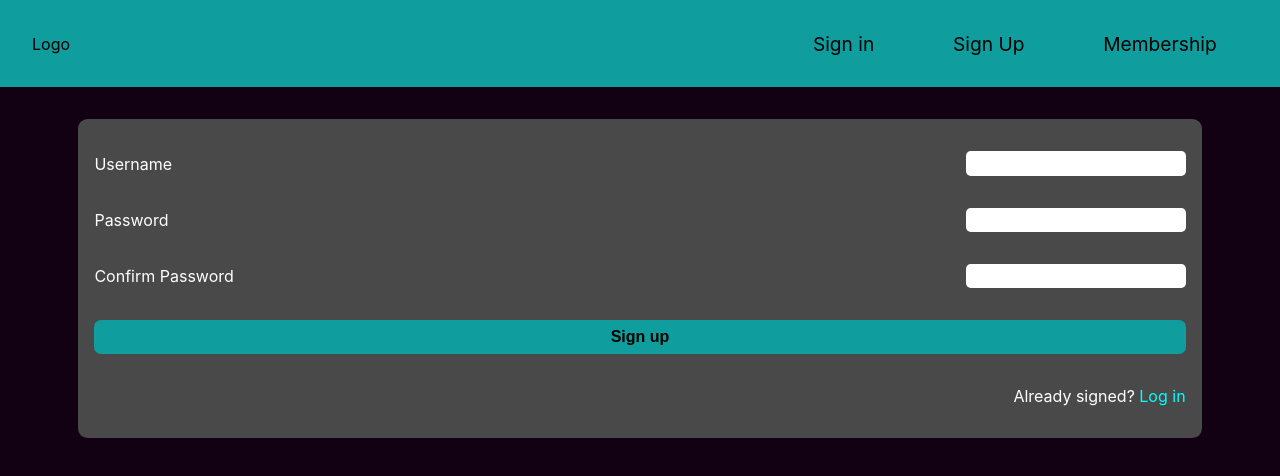
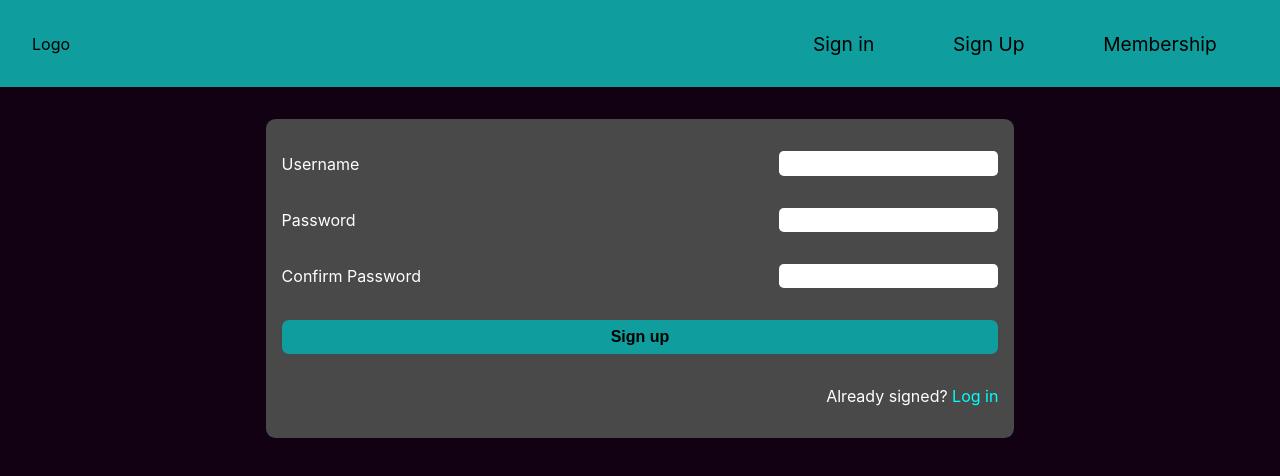
Before and after one commit to FilipyTav/Anon_chat, a React (Create React App) app in the folder client/: page /signup in a window 1280 px wide. Shown: the top 476 px of the page. Built offline with nearby package versions, Linux system fonts and the light colour scheme.

Commit message:
Fixes responsiveness on signup form - client

```diff
--- a/client/src/styles/layout/_boards_menu.scss
+++ b/client/src/styles/layout/_boards_menu.scss
@@ -97,7 +97,7 @@ main.boards {
     }
 }
 
-@media (min-width: 40em) {
+@media (min-width: 50em) {
     main.boards {
         flex-flow: row wrap;
 
--- a/client/src/styles/layout/_navbar.scss
+++ b/client/src/styles/layout/_navbar.scss
@@ -133,7 +133,7 @@ nav {
     }
 }
 
-@media (min-width: 40em) {
+@media (min-width: 50em) {
     nav {
         .menu {
             display: none;
--- a/client/src/styles/layout/_signin.scss
+++ b/client/src/styles/layout/_signin.scss
@@ -7,11 +7,12 @@ main.signin_form {
     // place-items: center;
 
     padding: 2em 1em;
+    min-width: 100vw;
 
     form {
         background-color: map.get(h.$boards_menu, "msgs_bg");
-        width: 90%;
-        margin: auto auto;
+        max-width: 90%;
+        margin: 0 auto;
         padding: 2em 1em;
         border-radius: 0.6em;
 
@@ -29,6 +30,8 @@ main.signin_form {
                 border-radius: 0.3em;
                 outline: none;
                 padding: 0.2em 0.4em;
+
+                max-width: 50%;
 
                 &:focus {
                     box-shadow: inset 0 0 7px royalblue;
@@ -55,3 +58,17 @@ main.signin_form {
         }
     }
 }
+
+@media (min-width: 50em) {
+    main.signin_form {
+        form {
+            max-width: 60%;
+
+            .field {
+                input {
+                    max-width: 50%;
+                }
+            }
+        }
+    }
+}
```
